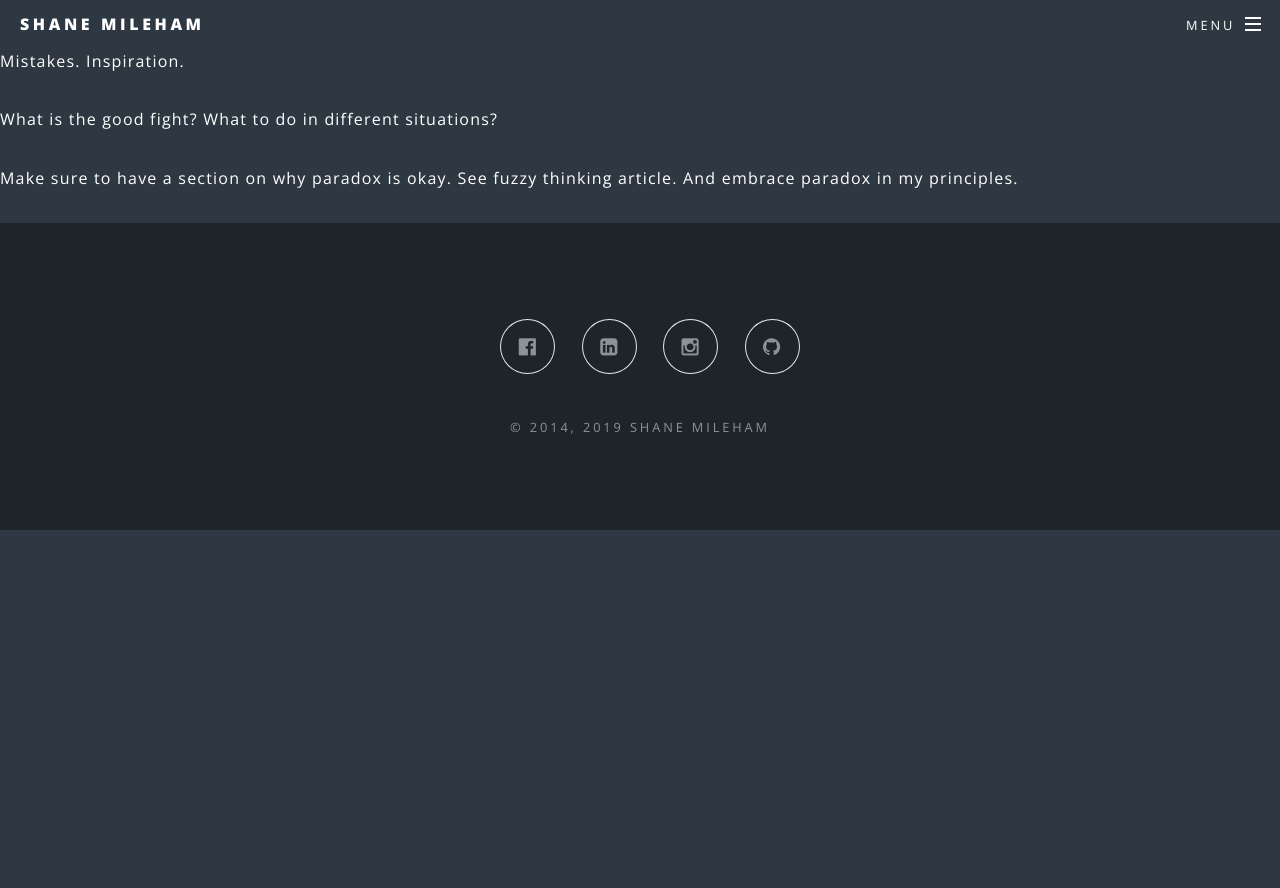
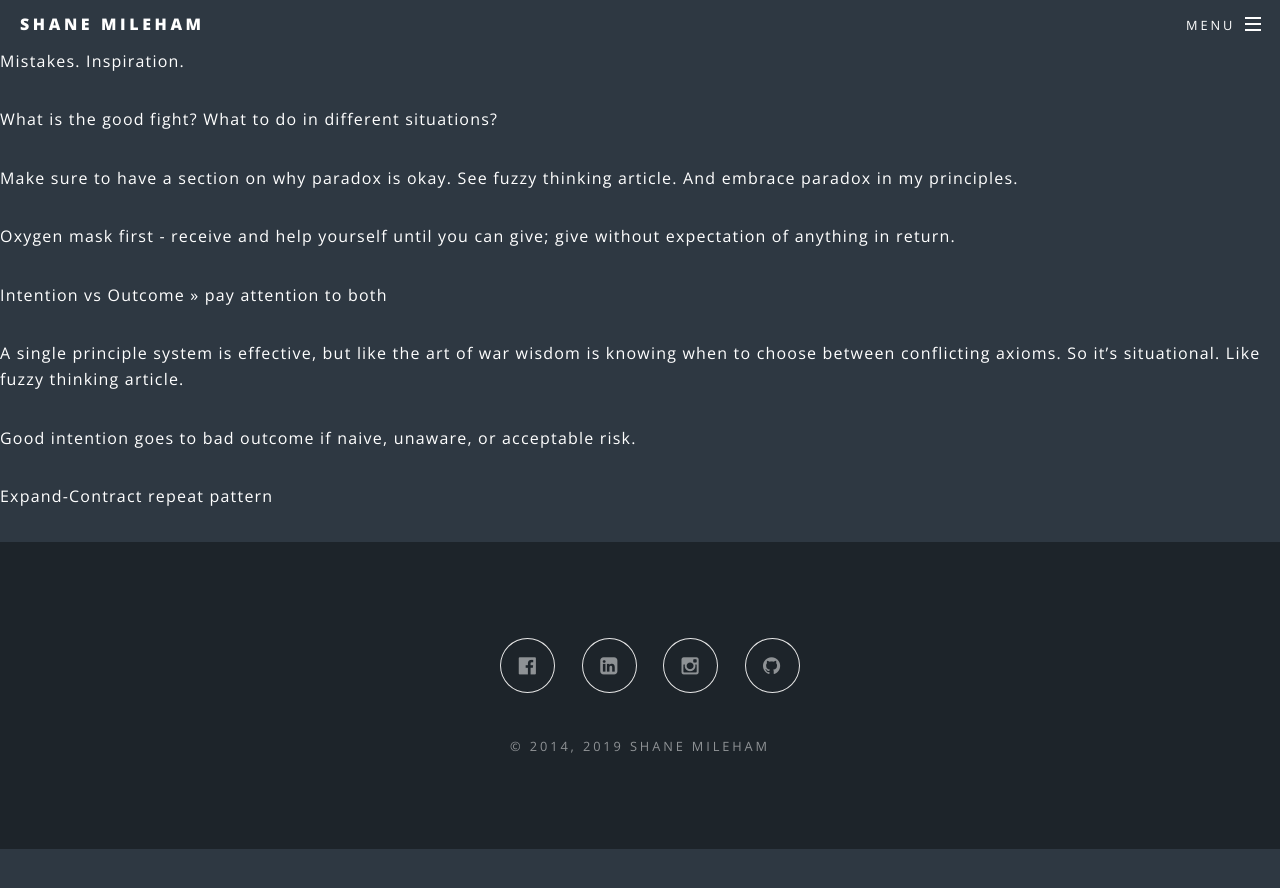
Before and after one commit to shanemileham/shanemileham.github.io, a Jekyll site: the page built from _kb/personal/philosophy/philosophy.md, in a window 1280 px wide. Shown: the top 888 px of the page. Built offline with Jekyll 4.4.1, drawn with Linux system fonts in a browser that asks for light colours; comment, search, counter and statistics services are not loaded.

Commit message:
Philosophy add notes

```diff
--- a/_kb/personal/philosophy/philosophy.md
+++ b/_kb/personal/philosophy/philosophy.md
@@ -7,3 +7,15 @@ Mistakes. Inspiration.
 What is the good fight? What to do in different situations?
 
 Make sure to have a section on why paradox is okay. See fuzzy thinking article.  And embrace paradox in my principles.
+
+Oxygen mask first - receive and help yourself until you can give; give without expectation of anything in return.
+
+
+
+Intention vs Outcome >> pay attention to both
+
+A single principle system is effective, but like the art of war wisdom is knowing when to choose between conflicting axioms. So it's situational. Like fuzzy thinking article.
+
+Good intention goes to bad outcome if naive, unaware, or acceptable risk.
+
+Expand-Contract repeat pattern
```
